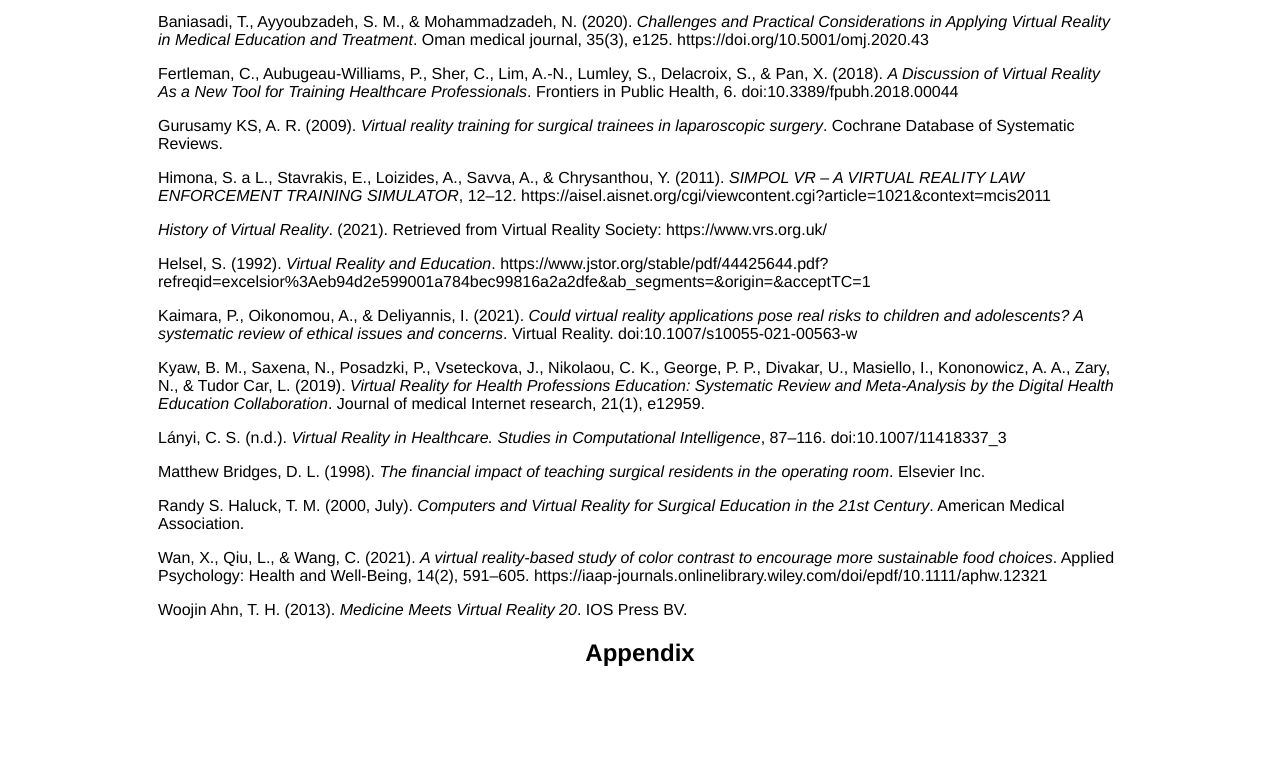
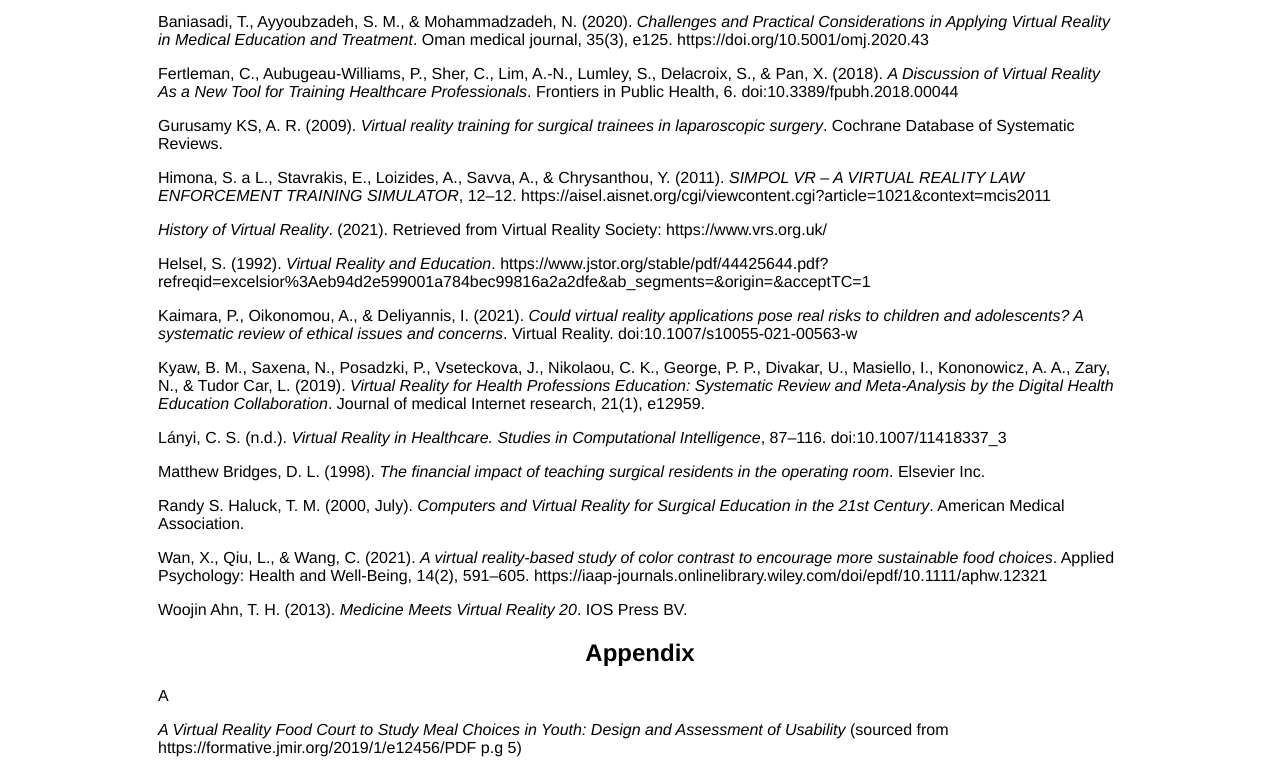
Before and after one commit to kiran-aut/kiran-aut.github.io, a plain HTML site: page references.html in a window 1280 px wide. Shown: the part 205-978 px from the top of the page. Before the commit the page ends 892 px from the top, so only its background shows below. Drawn offline with Linux system fonts and the light colour scheme.

Commit message:
A appendix

```diff
--- a/references.html
+++ b/references.html
@@ -67,6 +67,10 @@
 
 <p><H2>Appendix</H2></p>
 
+<p>A</p>
+
+<p><i>A Virtual Reality Food Court to Study Meal Choices in Youth: Design and Assessment of Usability</i> (sourced from https://formative.jmir.org/2019/1/e12456/PDF p.g 5)</p>
+
 
 
 
```
